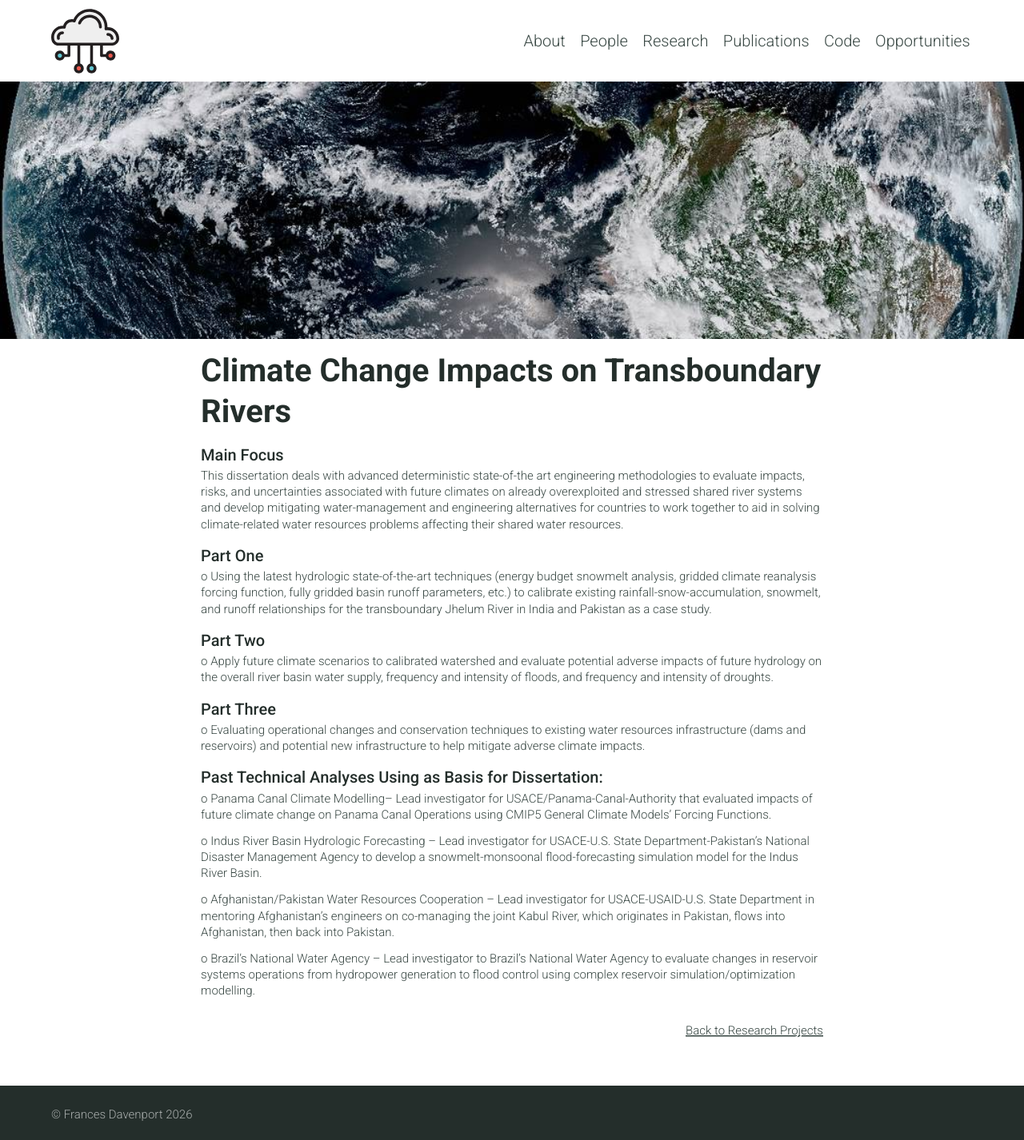
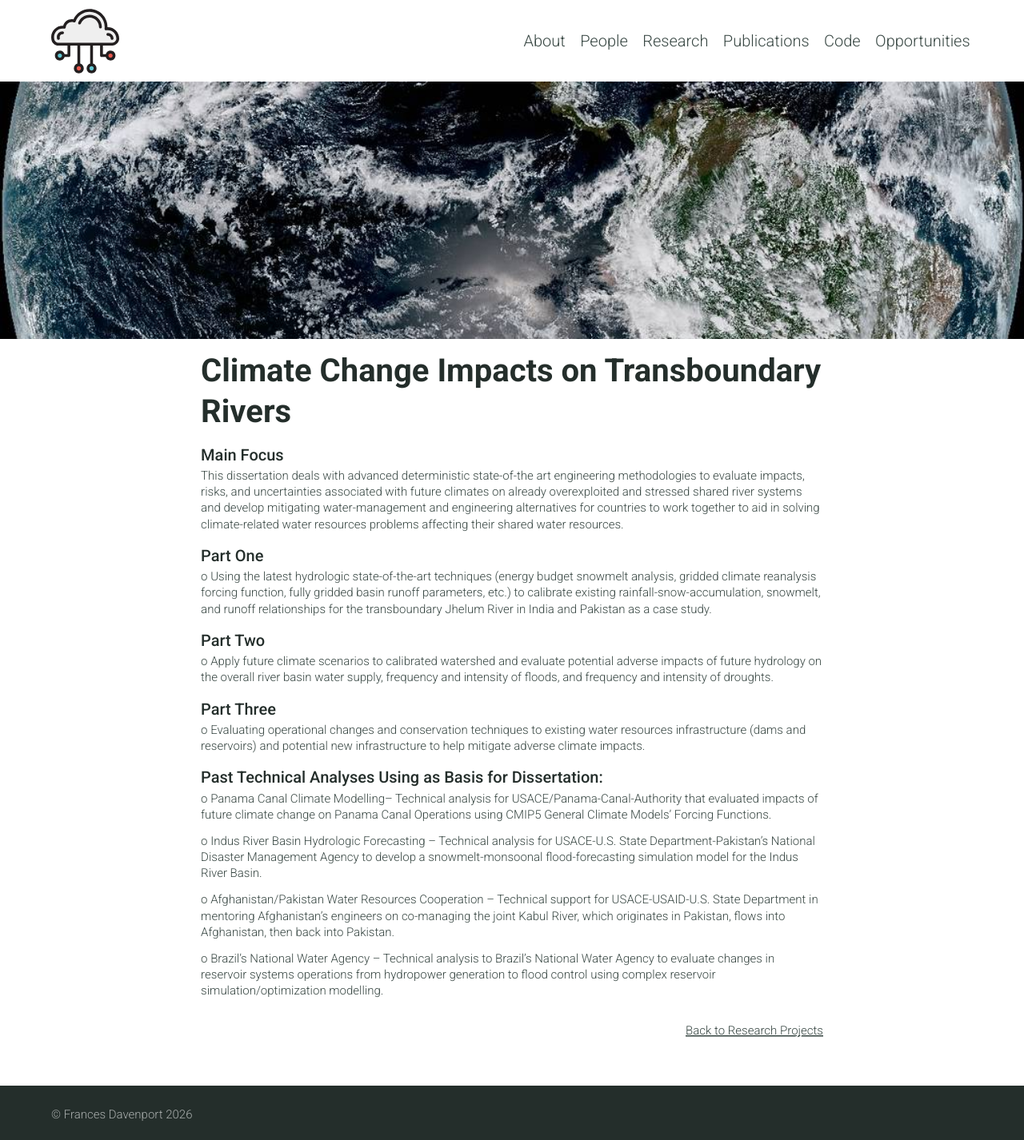
Before and after one commit to fdavenport/fdavenport.github.io, a Jekyll site: the page built from _research/Climate Change Impacts on Transboundary Rivers.md, in a window 1280 px wide. Shown: the whole page at 80% size. Built offline with Jekyll 4.4.1, drawn with Linux system fonts in a browser that asks for light colours.

Commit message:
Update Climate Change Impacts on Transboundary Rivers.md

```diff
--- a/_research/Climate Change Impacts on Transboundary Rivers.md
+++ b/_research/Climate Change Impacts on Transboundary Rivers.md
@@ -36,10 +36,10 @@ o	Evaluating operational changes and conservation techniques to existing water r
 
 ## Past Technical Analyses Using as Basis for Dissertation:
 
-o	Panama Canal Climate Modelling– Lead investigator for USACE/Panama-Canal-Authority that evaluated impacts of future climate change on Panama Canal Operations using CMIP5 General Climate Models’ Forcing Functions.
+o	Panama Canal Climate Modelling– Technical analysis for USACE/Panama-Canal-Authority that evaluated impacts of future climate change on Panama Canal Operations using CMIP5 General Climate Models’ Forcing Functions.
 
-o	Indus River Basin Hydrologic Forecasting – Lead investigator for USACE-U.S. State Department-Pakistan’s National Disaster Management Agency to develop a snowmelt-monsoonal flood-forecasting simulation model for the Indus River Basin.
+o	Indus River Basin Hydrologic Forecasting – Technical analysis for USACE-U.S. State Department-Pakistan’s National Disaster Management Agency to develop a snowmelt-monsoonal flood-forecasting simulation model for the Indus River Basin.
 
-o	Afghanistan/Pakistan Water Resources Cooperation – Lead investigator for USACE-USAID-U.S. State Department in mentoring Afghanistan’s engineers on co-managing the joint Kabul River, which originates in Pakistan, flows into Afghanistan, then back into Pakistan.
+o	Afghanistan/Pakistan Water Resources Cooperation – Technical support for USACE-USAID-U.S. State Department in mentoring Afghanistan’s engineers on co-managing the joint Kabul River, which originates in Pakistan, flows into Afghanistan, then back into Pakistan.
 
-o	Brazil’s National Water Agency – Lead investigator to Brazil’s National Water Agency to evaluate changes in reservoir systems operations from hydropower generation to flood control using complex reservoir simulation/optimization modelling.
+o	Brazil’s National Water Agency – Technical analysis to Brazil’s National Water Agency to evaluate changes in reservoir systems operations from hydropower generation to flood control using complex reservoir simulation/optimization modelling.
```
